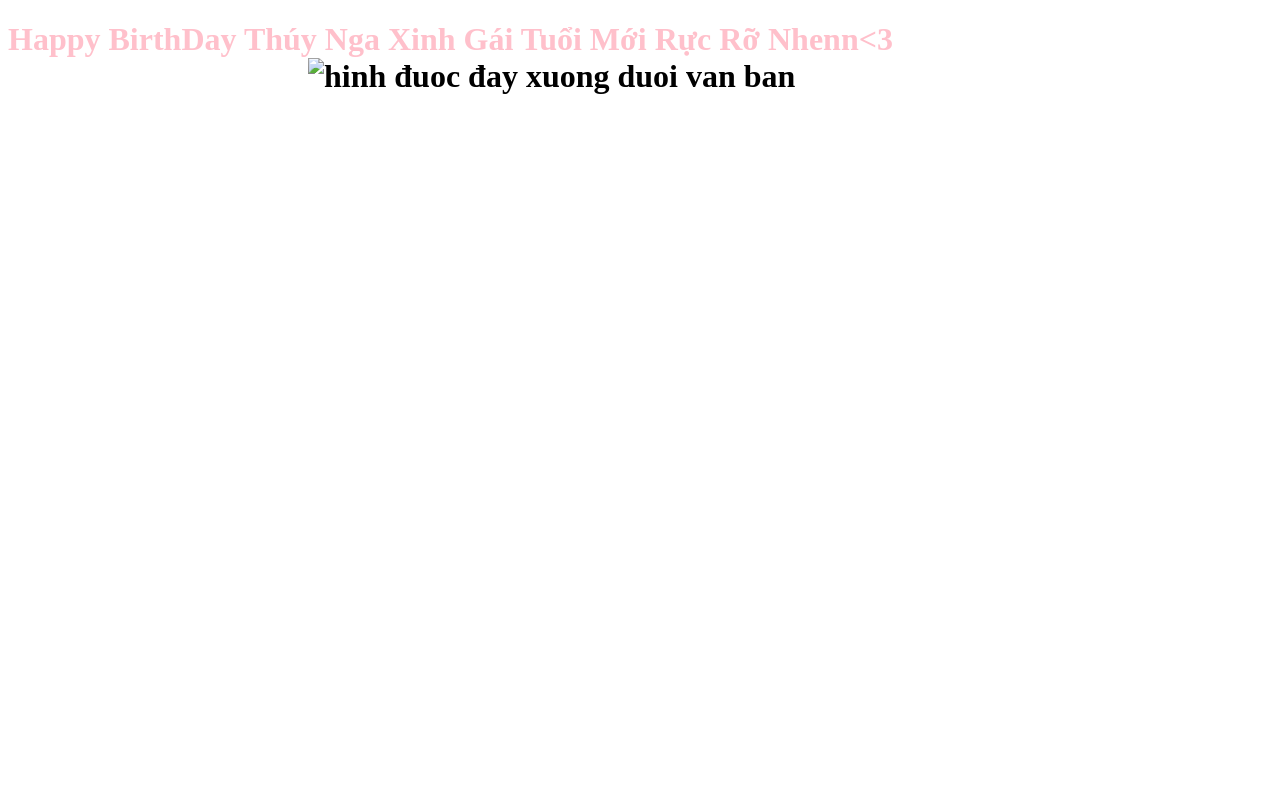
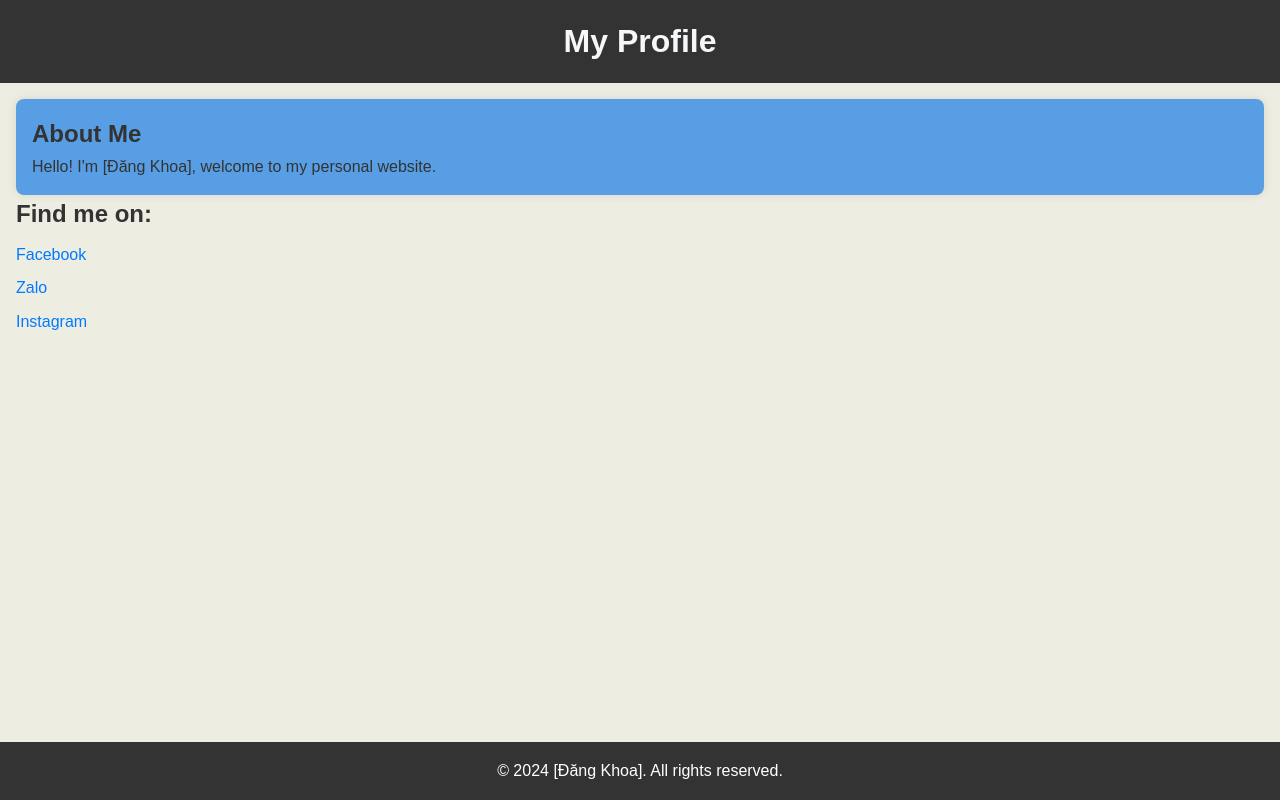
Before and after one commit to CNTT-K48/dangkhoa, a plain HTML site: page index.html in a window 1280 px wide. Drawn offline with Linux system fonts and the light colour scheme.

Commit message:
-upload mycv
Nome

```diff
--- a/index.html
+++ b/index.html
@@ -3,11 +3,29 @@
 <head>
     <meta charset="UTF-8">
     <meta name="viewport" content="width=device-width, initial-scale=1.0">
-    <title>Document</title>
+    <title>My Profile</title>
+    <link rel="stylesheet" href="styles.css">
 </head>
 <body>
-    <h1>
-        <font color="pink">Happy BirthDay Thúy Nga Xinh Gái Tuổi Mới Rực Rỡ Nhenn<3
-        </font>
-</body><img src="Snaptik.app_74109614926332428874.jpg"alt="hinh đuoc đay xuong duoi van ban"allgn="down"alt="hinh co chieu cao 500px"height="500px"alt="hinh co le trai va le phai la 300px "hspace="300"
+    <header>
+        <h1>My Profile</h1>
+    </header>
+    <main>
+        <section class="profile">
+            <h2>About Me</h2>
+            <p>Hello! I'm [Đăng Khoa], welcome to my personal website.</p>
+        </section>
+        <section class="social-links">
+            <h2>Find me on:</h2>
+            <ul>
+                <li><a href="https://www.facebook.com/denkhoa27/?locale=vi_VN" target="_blank">Facebook</a></li>
+                <li><a href="https://chat.zalo.me/" target="_blank">Zalo</a></li>
+                <li><a href="https://www.instagram.com/_nvd.khoaa_?igsh=MWRkYnMzY3pxZm4yNA==" target="_blank">Instagram</a></li>
+            </ul>
+        </section>
+    </main>
+    <footer>
+        <p>&copy; 2024 [Đăng Khoa]. All rights reserved.</p>
+    </footer>
+</body>
 </html>
--- /dev/null
+++ b/styles.css
@@ -0,0 +1,56 @@
+/* Basic reset */
+* {
+    margin: 0;
+    padding: 0;
+    box-sizing: border-box;
+}
+
+/* Body and main styling */
+body {
+    font-family: Arial, sans-serif;
+    line-height: 1.6;
+    background-color: #eeede2;
+    color: #333;
+}
+
+header {
+    background: #333;
+    color: #f5f7f9;
+    padding: 1rem 0;
+    text-align: center;
+}
+
+main {
+    padding: 1rem;
+}
+
+.profile {
+    background: #589ee4;
+    border-radius: 8px;
+    padding: 1rem;
+    box-shadow: 0 0 10px rgba(0,0,0,0.1);
+}
+
+.social-links ul {
+    list-style: none;
+    padding: 0;
+}
+
+.social-links li {
+    margin: 0.5rem 0;
+}
+
+.social-links a {
+    text-decoration: none;
+    color: #007bff;
+}
+
+footer {
+    text-align: center;
+    padding: 1rem;
+    background: #333;
+    color: #fff;
+    position: fixed;
+    width: 100%;
+    bottom: 0;
+}
```
